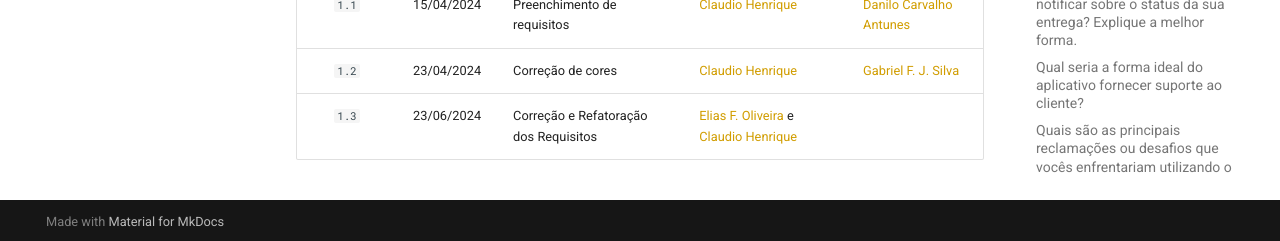
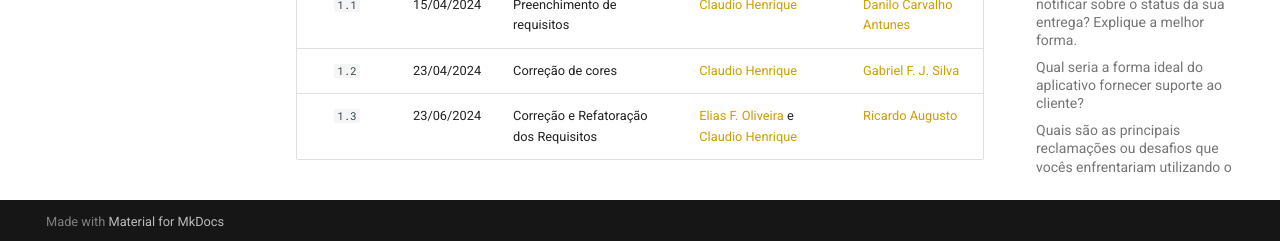
Before and after one commit to Requisitos-de-Software/2024.1-Serasa, an MkDocs documentation site: the page built from docs/elicitacao/tecnicas/brainstorming.md, in a window 1280 px wide and 900 px high, scrolled down 8292 px. Shown: the part 656-897 px from the top of the window. Built offline with MkDocs 1.6.1 and Material for MkDocs 9.7.7, drawn with Linux system fonts in a browser that asks for light colours; comment, search, counter and statistics services are not loaded.

Commit message:
adicionando revisor

```diff
--- a/docs/elicitacao/tecnicas/brainstorming.md
+++ b/docs/elicitacao/tecnicas/brainstorming.md
@@ -360,4 +360,4 @@ Abaixo, na tabela 5, estão todo os requisitos não funcionais elicitados atuali
 | `1.0`  | 15/04/2024 | Criação do documento | [Elias F. Oliveira](https://github.com/EliasOliver21) | [Ricardo Augusto](https://www.github.com/avmricardo)  |
 | `1.1`  | 15/04/2024 | Preenchimento de requisitos | [Claudio Henrique](https://github.com/claudiohsc)| [Danilo Carvalho Antunes](https://github.com/Danilo-Carvalho-Antunes)  |
 | `1.2`  | 23/04/2024 | Correção de cores | [Claudio Henrique](https://github.com/claudiohsc)| [Gabriel F. J. Silva](https://github.com/MMcLovin)  |
-| `1.3`  | 23/06/2024 | Correção e Refatoração dos Requisitos | [Elias F. Oliveira](https://github.com/EliasOliver21) e [Claudio Henrique](https://github.com/claudiohsc)| []() |
+| `1.3`  | 23/06/2024 | Correção e Refatoração dos Requisitos | [Elias F. Oliveira](https://github.com/EliasOliver21) e [Claudio Henrique](https://github.com/claudiohsc)| [Ricardo Augusto](https://github.com/avmricardo) |
```
